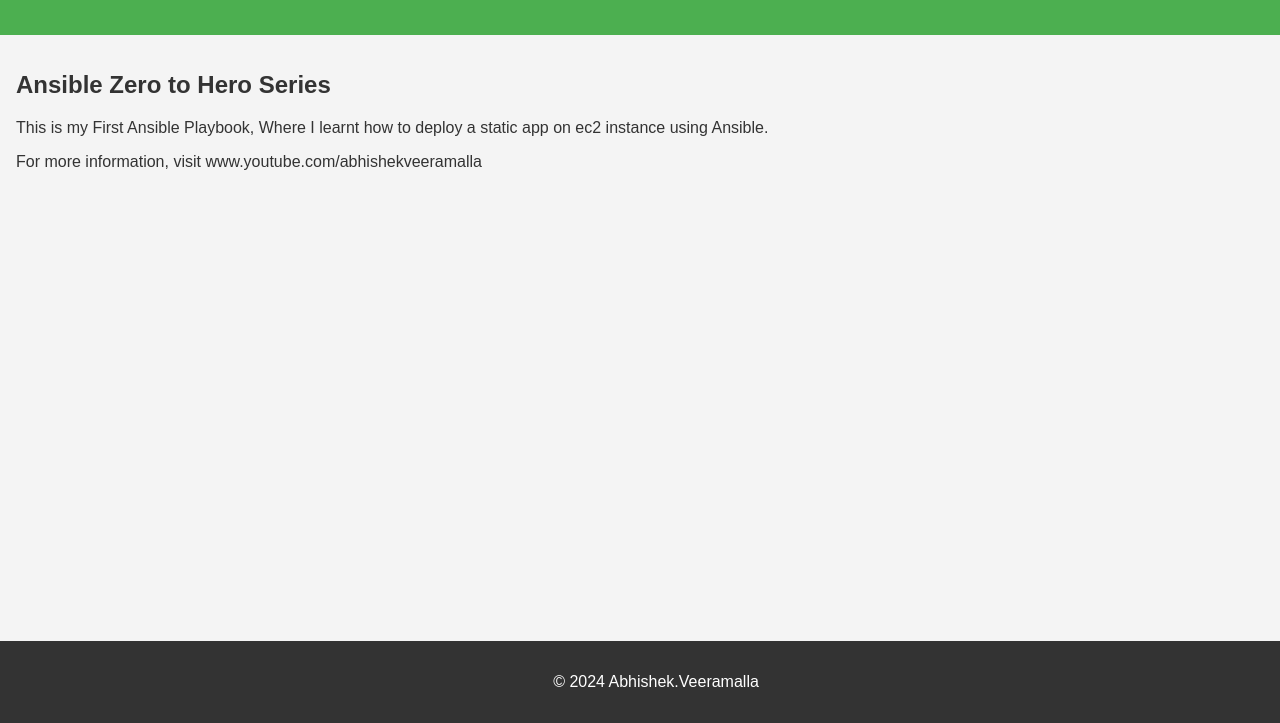
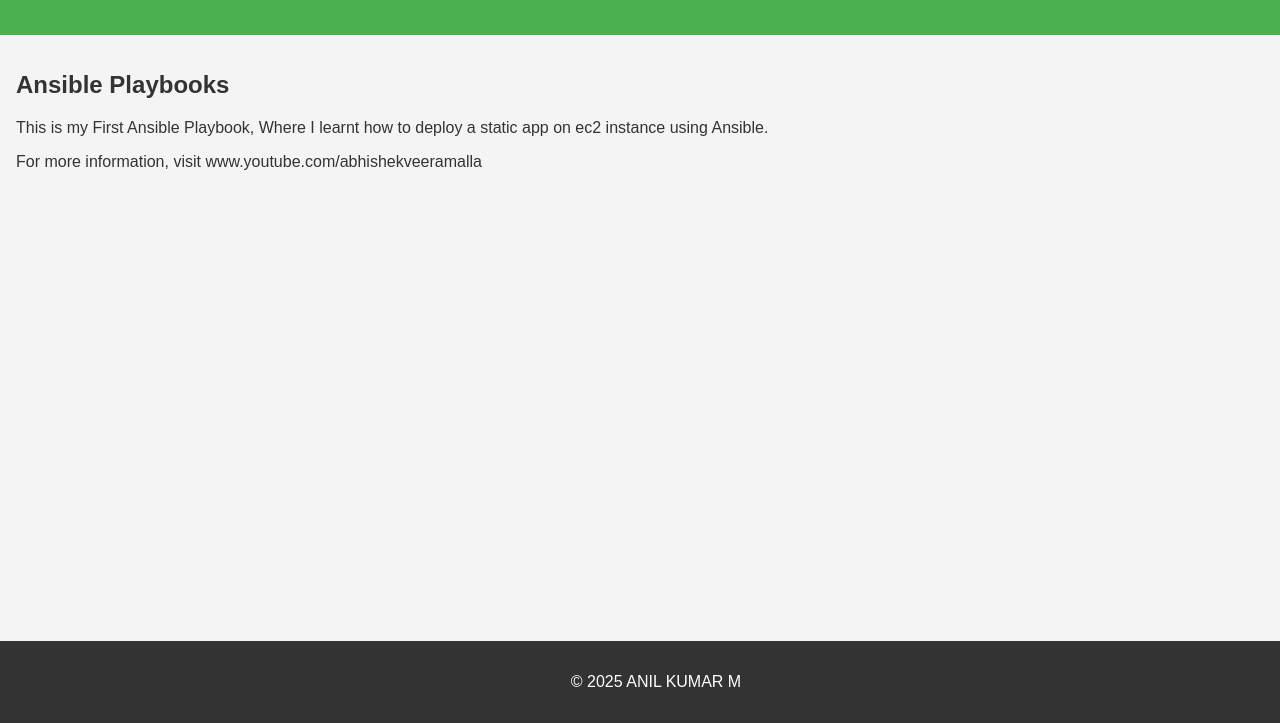
Before and after one commit to trainingsrepo/ansible-repo, a plain HTML site: page Playbooks/index.html in a window 1280 px wide. Shown: the part 77-800 px from the top of the page. Drawn offline with Linux system fonts and the light colour scheme.

Commit message:
Update index.html

```diff
--- a/Playbooks/index.html
+++ b/Playbooks/index.html
@@ -37,12 +37,12 @@
         <h1>I am learning Ansible with Abhishek Veeramalla</h1>
     </header>
     <main>
-        <h2>Ansible Zero to Hero Series</h2>
+        <h2>Ansible Playbooks</h2>
         <p> This is my First Ansible Playbook, Where I learnt how to deploy a static app on ec2 instance using Ansible. </p>
         <p>For more information, visit www.youtube.com/abhishekveeramalla</p>
     </main>
     <footer>
-        <p>&copy; 2024 Abhishek.Veeramalla</p>
+        <p>&copy; 2025 ANIL KUMAR M</p>
     </footer>
 </body>
 </html>
```
